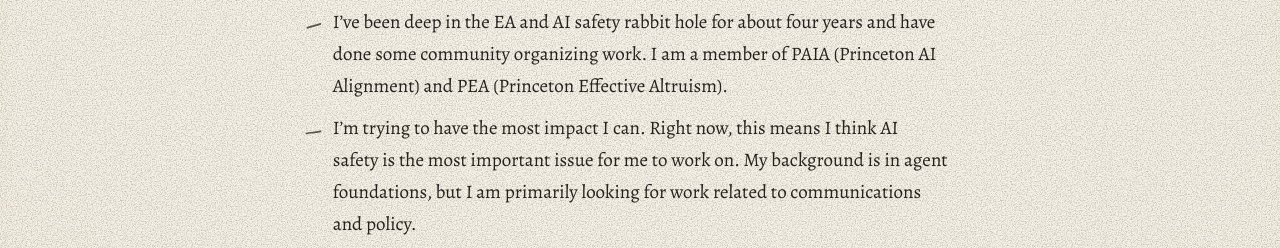
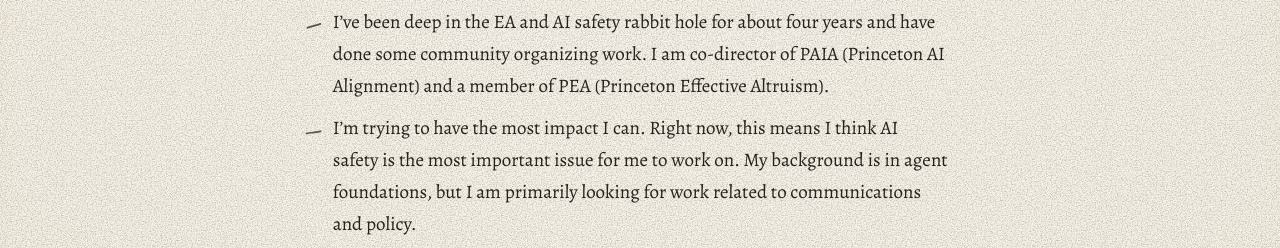
Before and after one commit to s12worthington-spec/s12worthington-spec.github.io, a plain HTML site: page index.html in a window 1280 px wide. Shown: the part 496-744 px from the top of the page. Drawn offline with nearby package versions, Linux system fonts and the light colour scheme.

Commit message:
Update PAIA role to co-director
Co-Authored-By: Claude Opus 5.5 <noreply@anthropic.com>
Claude-Session: https://claude.ai/code/session_01KPt6zG6ZkZv1AeJPuk38Q6

```diff
--- a/index.html
+++ b/index.html
@@ -239,7 +239,7 @@ p{margin:0}
       <h2><span data-sk="underline">About</span></h2>
       <ul class="list">
         <li>I’m a current student at Princeton University studying Math and English. I live in NYC.</li>
-        <li>I’ve been deep in the EA and AI safety rabbit hole for about four years and have done some community organizing work. I am a member of PAIA (Princeton AI Alignment) and PEA (Princeton Effective Altruism).</li>
+        <li>I’ve been deep in the EA and AI safety rabbit hole for about four years and have done some community organizing work. I am co-director of PAIA (Princeton AI Alignment) and a member of PEA (Princeton Effective Altruism).</li>
         <li>I’m trying to have the most impact I can. Right now, this means I think AI safety is the most important issue for me to work on. My background is in agent foundations, but I am primarily looking for work related to communications and policy.</li>
         <li>I love explaining and teaching complicated ideas.</li>
         <li>I really enjoy working on problems that may be unsolvable or extremely abstract. I think this is what connects my intellectual interest in agent foundations and mathematics with my love of art and writing (especially designing magic).</li>
```
